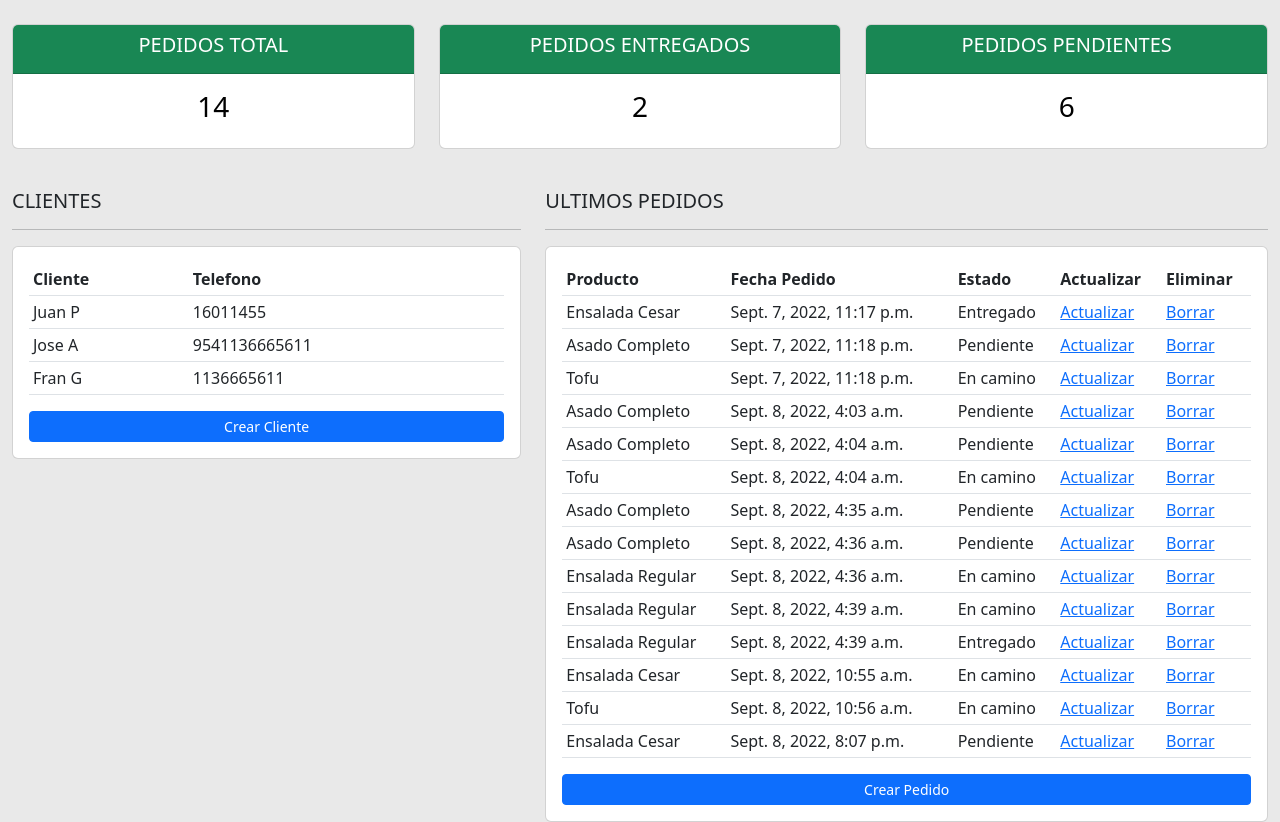
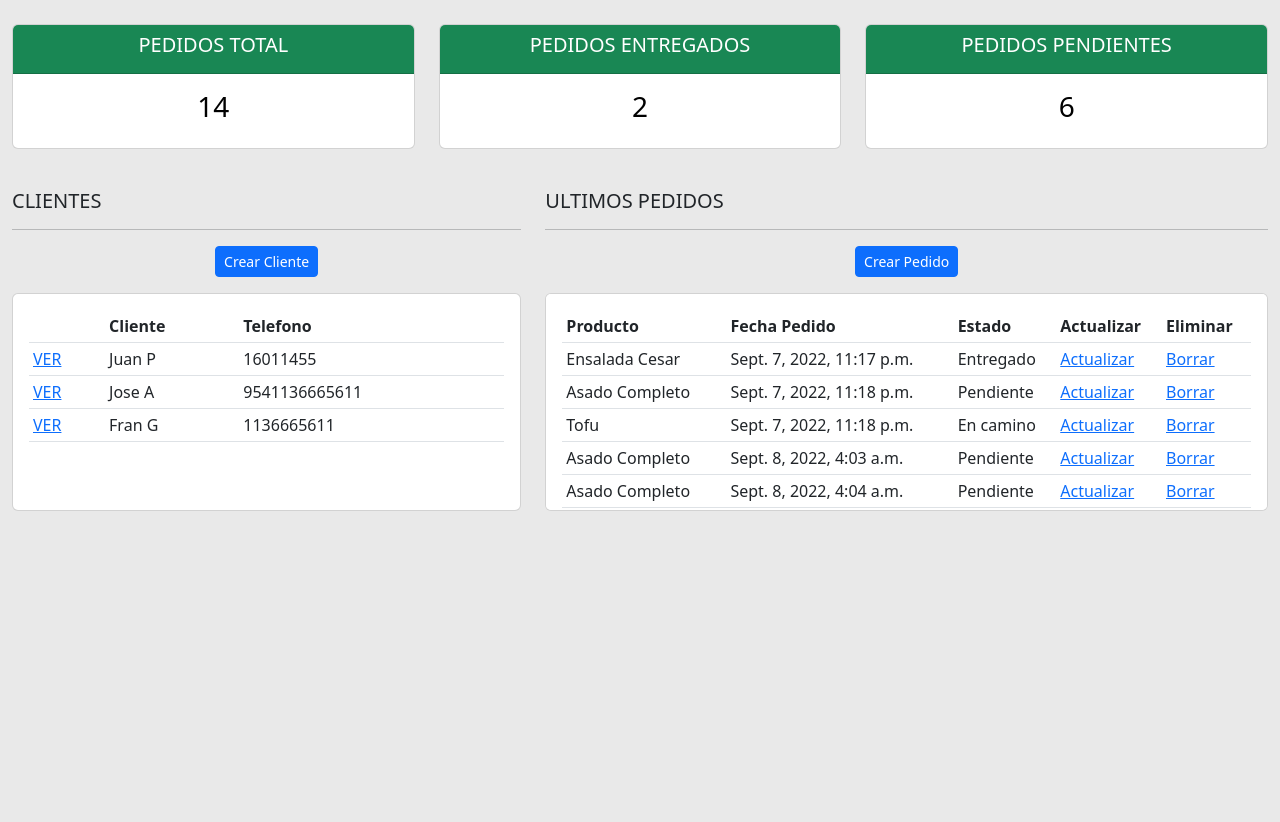
Before and after one commit to juanpafittipaldi/Proyecto1-AmadorJose-FittipaldiJuanPablo, a Django app: page / in a window 1280 px wide. Shown: the part 56-878 px from the top of the page. After the commit the page ends 567 px from the top, so only its background shows below. Run offline with Django 4.2, Linux system fonts and the light colour scheme; data comes from the database, SQL or seed files in the repository; both versions use the stored data as it was after the commit.

Commit message:
Ajustes de estilo en el panel.html. Resuelto: todas las vistas reciben los datos como corresponde.

```diff
--- a/sistema_administrativo/resto/templates/resto/panel.html
+++ b/sistema_administrativo/resto/templates/resto/panel.html
@@ -11,26 +11,32 @@
         <div class="col-md-5">
             <h5>CLIENTES</h5>
             <hr>
-            <div class="card card-body">
+            <div class="btn-wrap d-flex justify-content-center mb-3">
+                <a href="" class="btn btn-primary btn-sm btn-block">Crear Cliente</a>
+            </div>
+            <div class="card card-body box-size">
                 <table class="table table-sm">
-                    <tr>
+                    <tr><th></th>
                         <th>Cliente</th>
                         <th>Telefono</th>
                     </tr>
                     {% for cliente in clientes %}
                         <tr>
+                            <td><a href="{% url 'cliente' cliente.id %}">VER</a></td>
                             <td>{{cliente.name}}</td>
                             <td>{{cliente.phone}}</td>
                         </tr>
                         {% endfor %}
                 </table>
-                <a href="" class="btn btn-primary btn-sm btn-block">Crear Cliente</a>
             </div>
         </div>
         <div class="col-md-7">
             <h5>ULTIMOS PEDIDOS</h5>
             <hr>
-            <div class="card card-body">
+            <div class="btn-wrap d-flex justify-content-center">
+                <a href="{% url 'crear_pedido' %}" class="btn btn-primary btn-sm btn-block mb-3">Crear Pedido</a>
+            </div>
+            <div class="card card-body box-size">
                 <table class="table table-sm">
                     <tr>
                         <th>Producto</th>
@@ -50,7 +56,6 @@
 					</tr>
 				    {% endfor %}
                 </table>
-                <a href="{% url 'crear_pedido' %}" class="btn btn-primary btn-sm btn-block">Crear Pedido</a>
             </div>
         </div>
     </div>
--- a/sistema_administrativo/resto/urls.py
+++ b/sistema_administrativo/resto/urls.py
@@ -2,8 +2,8 @@ from django.urls import path
 from . import views
 
 urlpatterns = [
-    path('', views.home),
-    path('productos/', views.productos),
-    path('cliente/<str:pk_cliente>/', views.cliente),
+    path('', views.home, name="home"),
+    path('productos/', views.productos, name="productos"),
+    path('cliente/<str:pk_cliente>/', views.cliente, name="cliente"),
     path('crear_pedido/', views.crearPedido, name="crear_pedido"),
 ]
--- a/sistema_administrativo/static/estilos/main.css
+++ b/sistema_administrativo/static/estilos/main.css
@@ -12,3 +12,8 @@ h5{
 .texto-negro{
     color: black !important;
 }
+
+.box-size{
+    height: 218px;
+    overflow-y: scroll;
+}
```
Also changed, not shown: sistema_administrativo/db.sqlite3.
